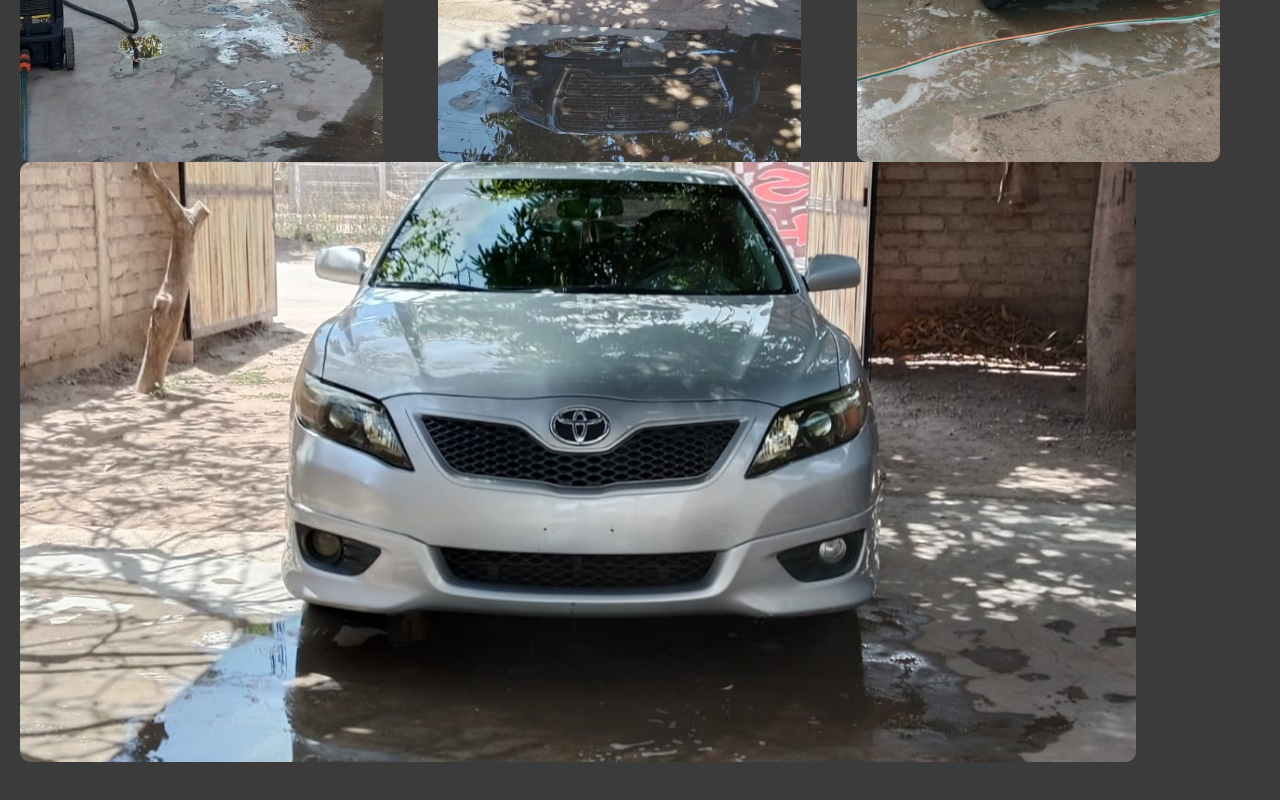
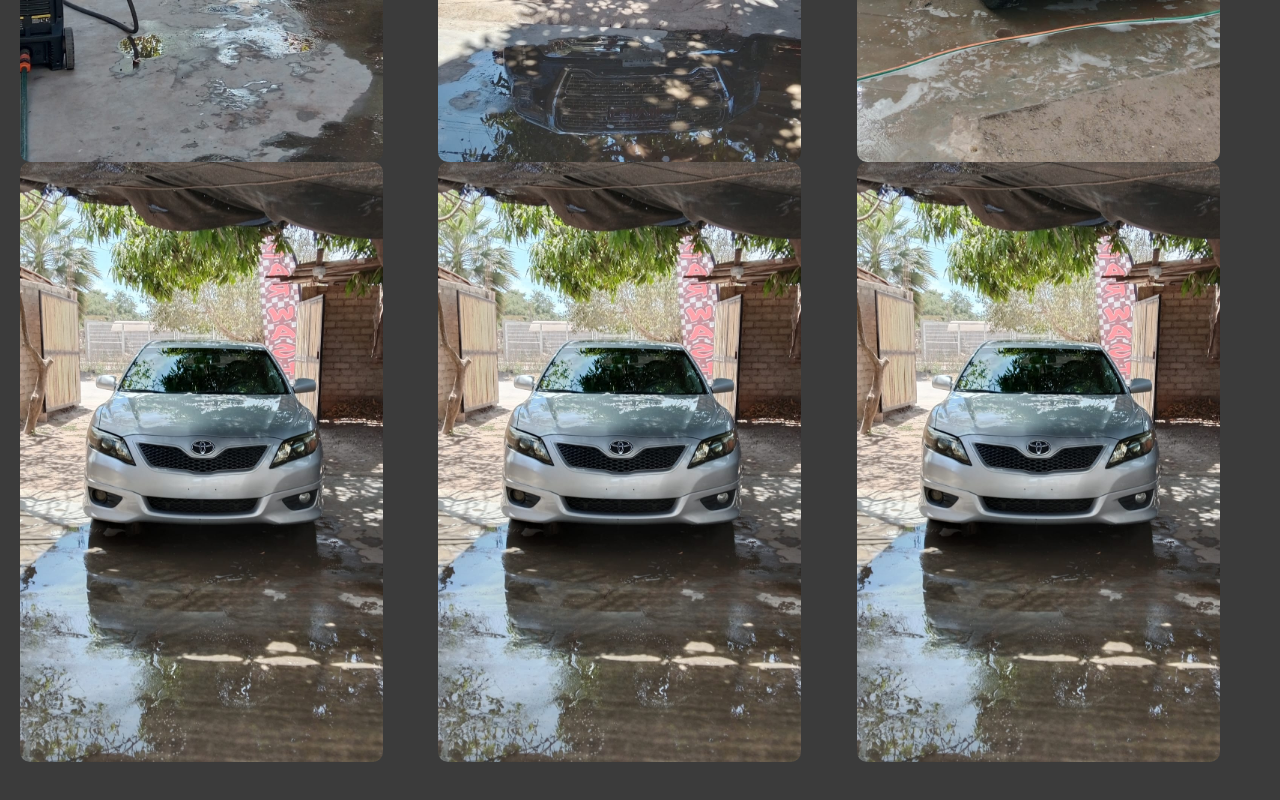
Before and after one commit to cristianrosario2026/car-wash-cristian-alarcon, a plain HTML site: page index.html in a window 1280 px wide. Shown: the part 1774-2574 px from the top of the page. Drawn offline with nearby package versions, Linux system fonts and the light colour scheme.

Commit message:
Update index.html

```diff
--- a/index.html
+++ b/index.html
@@ -87,6 +87,8 @@
         </div>
         <div class="gallery">
             <img src="images/camry.jpg">
+            <img src="images/camry.jpg">
+            <img src="images/camry.jpg">
         </div>
     </section>
 
```
